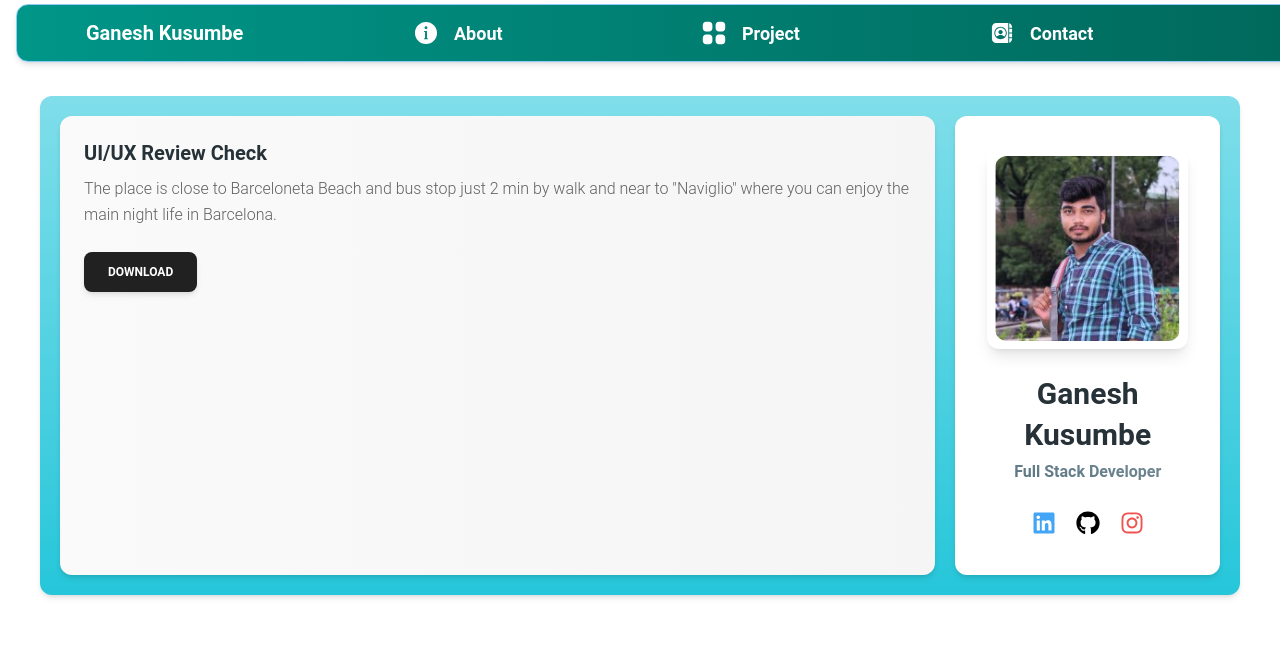
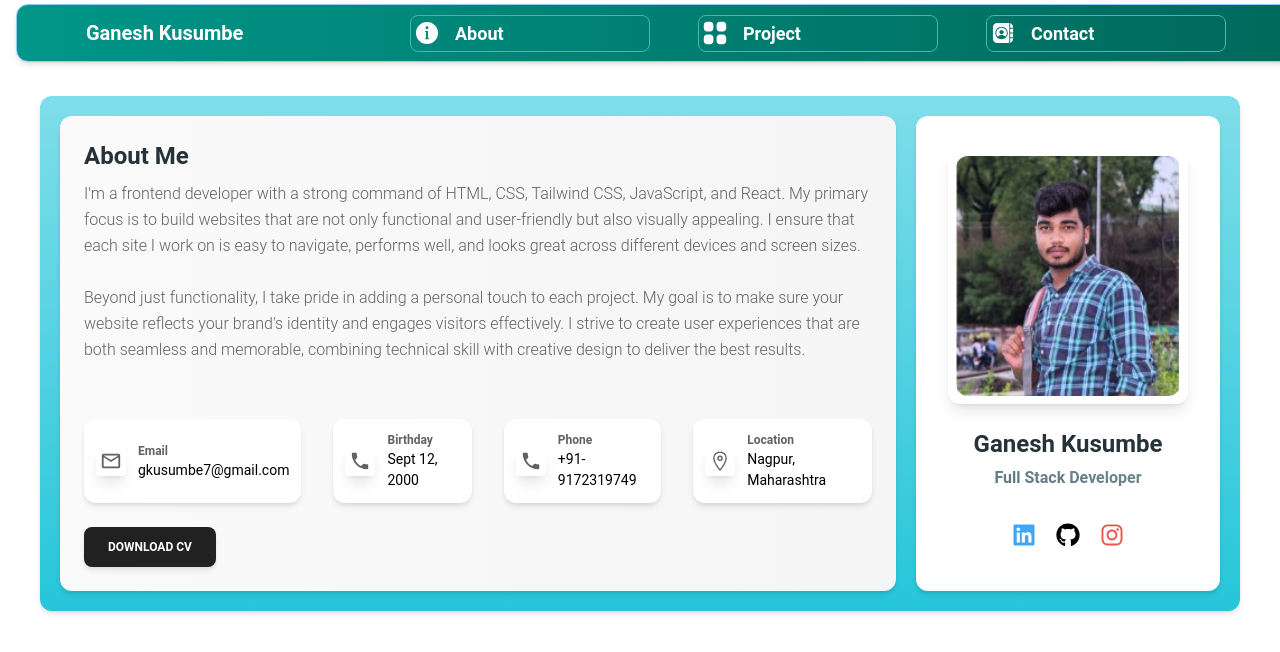
Before and after one commit to gkusumbe7/personal-portfolio-gk, a React (Vite) app: page / in a window 1280 px wide. Shown: the top 652 px of the page. Built offline with nearby package versions, Linux system fonts and the light colour scheme.

Commit message:
added code

```diff
--- a/src/component/About.jsx
+++ b/src/component/About.jsx
@@ -2,6 +2,11 @@
 import { FaLinkedin } from "react-icons/fa6";
 import { FaGithub } from "react-icons/fa6";
 import { FaInstagram } from "react-icons/fa";
+import { MdOutlineMailOutline } from "react-icons/md";
+import { MdLocalPhone } from "react-icons/md";
+import { IoLocationOutline } from "react-icons/io5";
+
+
 import {
   CardHeader,
   Card,
@@ -29,33 +34,71 @@ function About() {
       <Card className="bg-gradient-to-b from-cyan-200 to-cyan-400 flex flex-col-reverse md:flex-row  gap-10  md:gap-5 p-5 my-2 lg:my-auto">
       <Card className="text-wrap md:mx-auto bg-gradient-to-r from-gray-50 to-gray-100">
         <CardBody>
-          <Typography variant="h5" color="blue-gray" className=" mb-2">
-            UI/UX Review Check
+          <Typography variant="h4" color="blue-gray" className=" mb-2">
+          About Me
           </Typography>
           <Typography>
-            The place is close to Barceloneta Beach and bus stop just 2 min by
-            walk and near to &quot;Naviglio&quot; where you can enjoy the main
-            night life in Barcelona.
+          I'm a frontend developer with a strong command of HTML, CSS, Tailwind CSS, JavaScript, and React. My primary focus is to build websites that are not only functional and user-friendly but also visually appealing. I ensure that each site I work on is easy to navigate, performs well, and looks great across different devices and screen sizes.
+          <br /> <br />
+          Beyond just functionality, I take pride in adding a personal touch to each project. My goal is to make sure your website reflects your brand's identity and engages visitors effectively. I strive to create user experiences that are both seamless and memorable, combining technical skill with creative design to deliver the best results.
           </Typography>
+          <div className="flex flex-col md:flex-row gap-8 mt-14">
+               <Card className="p-3 flex flex-row gap-3 items-center">
+                  <div>
+                  <MdOutlineMailOutline className="text-3xl p-1 shadow-lg rounded-[4px]"/>
+                  </div>
+                  <div>
+                    <p className="text-[12px] font-semibold">Email</p>
+                    <p className="text-[14px] text-black">gkusumbe7@gmail.com</p>
+                  </div>
+               </Card>
+               <Card className="p-3 flex flex-row gap-3 items-center">
+                  <div>
+                  <MdLocalPhone className="text-3xl p-1 shadow-lg rounded-[4px]"/>
+                  </div>
+                  <div>
+                    <p className="text-[12px] font-semibold">Birthday</p>
+                    <p className="text-[14px] text-black">Sept 12, 2000</p>
+                  </div>
+               </Card>
+               <Card className="p-3 flex flex-row gap-3 items-center">
+                  <div>
+                  <MdLocalPhone className="text-3xl p-1 shadow-lg rounded-[4px]"/>
+                  </div>
+                  <div>
+                    <p className="text-[12px] font-semibold">Phone</p>
+                    <p className="text-[14px] text-black">+91-9172319749</p>
+                  </div>
+               </Card>
+               <Card className="p-3 flex flex-row gap-3  items-center">
+                  <div>
+                  <IoLocationOutline className="text-3xl p-1 shadow-lg rounded-[4px]"/>
+                  </div>
+                  <div>
+                    <p className="text-[12px] font-semibold">Location</p>
+                    <p className="text-[14px] text-black">Nagpur, Maharashtra</p>
+                  </div>
+               </Card>
+          </div>
         </CardBody>
         <CardFooter className="pt-0">
-          <Button onClick={downloadCv}>Download</Button>
+          <Button onClick={downloadCv}>Download CV</Button>
         </CardFooter>
       </Card>
 
-      <Card className=" flex-col  md:w-auto md:p-4">
-        <CardHeader floated={false} className="md:p-2 ">
-          <img src={gkimg} alt="profile-picture" className="h-80 w-80 md:h-auto md:w-auto rounded-xl" />
+      <Card className="flex flex-col items-center md:w-auto md:p-4">
+        <CardHeader floated={false} className="md:p-2 md:w-60 " >
+          <img src={gkimg} alt="profile-picture" className="h-60 w-60 md:h-60 md:w-60 rounded-xl" />
         </CardHeader>
         <CardBody className="text-center">
-          <Typography variant="h3" color="blue-gray" className="mb-1">
+          <Typography variant="h4" color="blue-gray" className="w-68 mb-1">
             Ganesh Kusumbe
           </Typography>
           <Typography color="blue-gray" className="font-bold" textGradient>
             Full Stack Developer
           </Typography>
         </CardBody>
-        <CardFooter className="flex border-black justify-center gap-5 pt-0.5 ">
+        <CardFooter className="flex border-black justify-around md:justify-center gap-6  md:gap-5 p-2 ">
         <a href="https://www.linkedin.com/in/ganesh-kusumbe/"><FaLinkedin className="text-2xl text-blue-400"/></a>
         <a href="https://github.com/gkusumbe7"><FaGithub className="text-2xl text-black"/></a>
         <a href="https://www.instagram.com/ganesh.kusumbe/"><FaInstagram className="text-2xl text-red-400"/></a>
--- a/src/component/NavBar.jsx
+++ b/src/component/NavBar.jsx
@@ -23,7 +23,7 @@ export default function NavBar() {
             as="li"
             variant="small"
             color="blue-gray"
-            className="flex items-center hover:bg-blue-gray-300 w-60 rounded-lg gap-x-2 p-1 font-medium lg:text-[18px]"    >
+            className="flex items-center border border-teal-300 hover:border-teal-50 w-60 rounded-lg gap-x-2 p-1 font-medium lg:text-[18px]"    >
             <svg
             xmlns="http://www.w3.org/2000/svg"
             x="0px"
@@ -43,7 +43,7 @@ export default function NavBar() {
         as="li"
         variant="small"
         color="blue-gray"
-        className="flex items-center hover:bg-blue-gray-300 w-60 rounded-lg gap-x-2 p-1 font-medium lg:text-[18px]"
+        className="flex items-center border border-teal-300 hover:border-teal-50 w-60 rounded-lg gap-x-2 p-1 font-medium lg:text-[18px]"
       >
         <svg
           width="24"
@@ -65,7 +65,7 @@ export default function NavBar() {
         as="li"
         variant="small"
         color="blue-gray"
-        className="flex items-center hover:bg-blue-gray-300 w-60 rounded-lg gap-x-2 p-1 font-medium lg:text-[18px]"
+        className="flex items-center border border-teal-300 hover:border-teal-50 w-60 rounded-lg gap-x-2 p-1 font-medium lg:text-[18px]"
       >
         <svg
           xmlns="http://www.w3.org/2000/svg"
```
Also changed, not shown: 1 other file (tests, documents, lock files or other folders).
